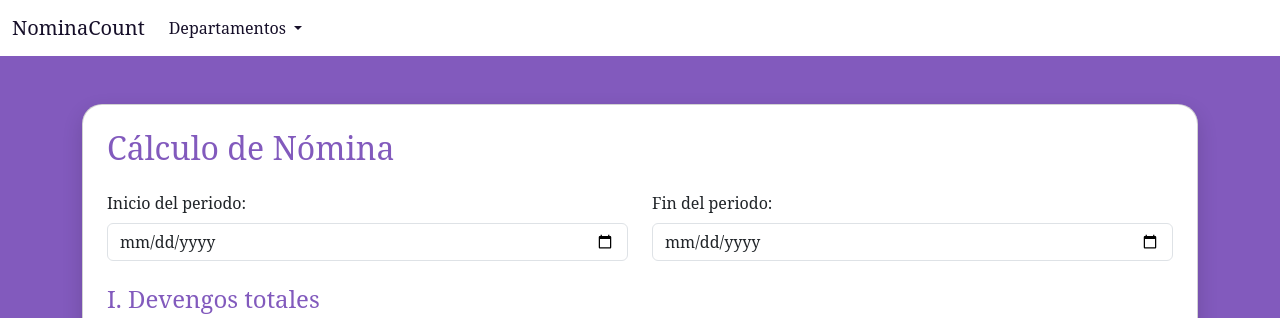
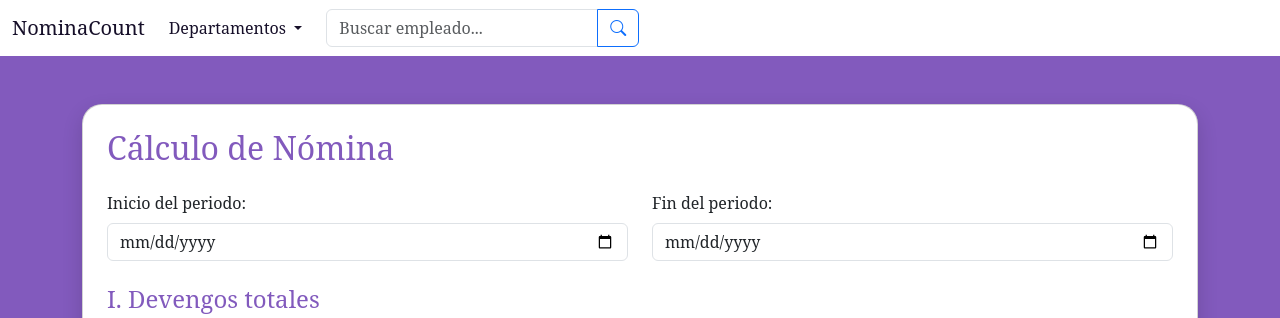
Before and after one commit to Jorgerdzz/NominaCount, a PHP site: template web/views/Nomina/calcular-nomina.view.php in a window 1280 px wide. Shown: the top 318 px of the page. Run offline with PHP 8.4, Linux system fonts and the light colour scheme; the template is opened without the code that fills it: most values are stand-ins (such as "Sample title", 1, 10 or a date in 2020); data that the repository does not hold is empty; some libraries are stand-ins or nearby versions; some web fonts are replaced.

Commit message:
inicio buscador

```diff
--- a/web/views/js/script.js
+++ b/web/views/js/script.js
@@ -10,8 +10,6 @@ import {
 } from "./modules/modificarDatos.js";
 import { initNominaCalculator } from "./modules/calcular-nomina.js";
 import { generarNominaPDF } from "./modules/generar-nominaPDF.js";
-
-
 
 
 document.addEventListener("DOMContentLoaded", () => {
--- a/web/views/partials/nav-empresa.php
+++ b/web/views/partials/nav-empresa.php
@@ -51,6 +51,21 @@
                     </ul>
                 </li>
             </ul>
+
+            <form class="d-flex ms-3" role="search" id="formBuscadorEmpleados">
+                <div class="input-group">
+                    <input class="form-control" type="search" placeholder="Buscar empleado..."
+                        aria-label="Buscar" id="inputBuscadorEmpleados">
+                    <button class="btn btn-outline-primary" type="submit">
+                        <i class="bi bi-search"></i>
+                    </button>
+                </div>
+            </form>
+            <div class="position-relative">
+                <div class="dropdown-menu w-100 position-absolute" id="resultadosBusqueda">
+                    <!-- Los resultados aparecerán aquí -->
+                </div>
+            </div>
 
 
             <ul class="navbar-nav ms-auto">
```
Also changed, not shown: web/models/Empleado.php (+16 -0 lines), web/views/empresa.view.php (+0 -11 lines).
